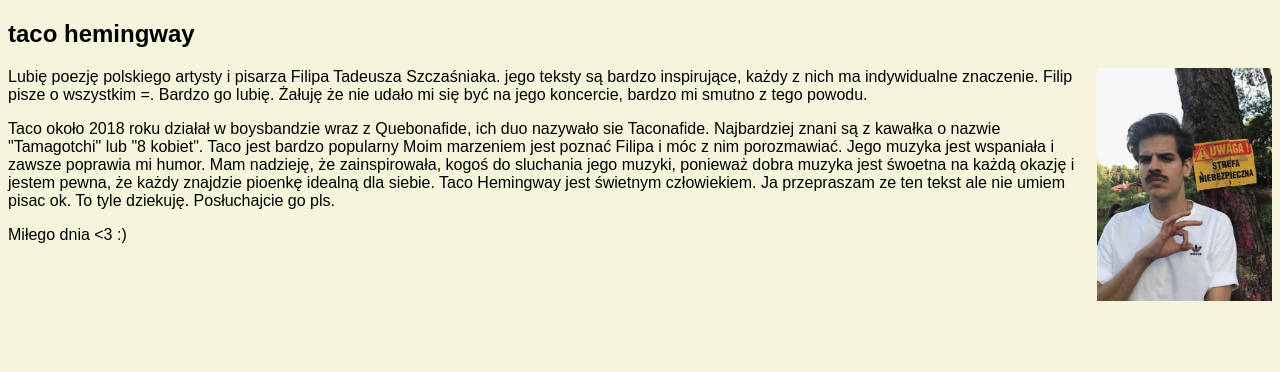
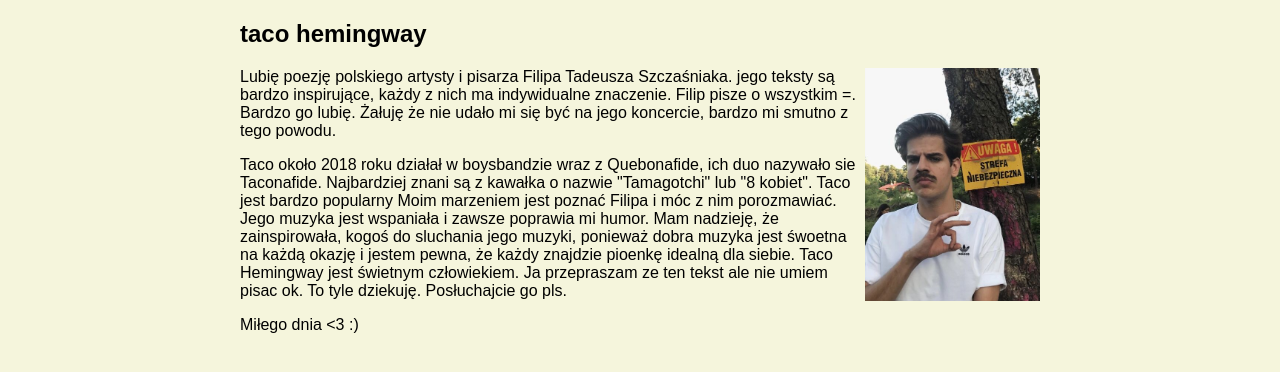
Before and after one commit to karolciauwusna/karolciauwusna.github.io, a plain HTML site: page index.html in a window 1280 px wide. Drawn offline with Linux system fonts and the light colour scheme.

Commit message:
Add files via upload

```diff
--- a/index.html
+++ b/index.html
@@ -9,21 +9,20 @@
 </head>
 <body>
 
+    <div>
 
      <h2> taco hemingway</h2>
 
-
-
     <p><img src="tacococococ.jpg" width="175" align="right">
 
-        Lubię poezję polskiego artysty i pisarza Filipa Tadeusza Szczaśniaka. jego teksty są bardzo inspirujące, każdy z nich ma indywidualne znaczenie. Filip pisze o wszystkim =. Bardzo go lubię. Żałuję że nie udało mi się być na jego koncercie, bardzo mi smutno z tego powodu. <p></p>
+    Lubię poezję polskiego artysty i pisarza Filipa Tadeusza Szczaśniaka. jego teksty są bardzo inspirujące, każdy z nich ma indywidualne znaczenie. Filip pisze o wszystkim =. Bardzo go lubię. Żałuję że nie udało mi się być na jego koncercie, bardzo mi smutno z tego powodu. <p></p>
 
     <p>Taco około 2018 roku działał w boysbandzie wraz z Quebonafide, ich duo nazywało sie Taconafide. Najbardziej znani są z kawałka o nazwie "Tamagotchi" lub "8 kobiet". Taco jest bardzo popularny
     Moim marzeniem jest poznać Filipa  i móc z nim porozmawiać. Jego muzyka jest wspaniała i zawsze poprawia mi humor. Mam nadzieję, że zainspirowała, kogoś do sluchania jego muzyki, ponieważ dobra muzyka jest śwoetna na każdą okazję i jestem pewna, że każdy znajdzie pioenkę idealną dla siebie. Taco Hemingway jest świetnym człowiekiem. Ja przepraszam ze ten tekst ale nie umiem pisac ok. To tyle dziekuję. Posłuchajcie go pls.</p>
 
     <p>Miłego dnia <3 :)</p>
 
-
+    </div>
 
 
 </body>
--- a/style.css
+++ b/style.css
@@ -20,3 +20,10 @@ li {
     color: rgb(31, 31, 31);
     padding: 5px;
 }
+
+div
+
+{
+    max-width: 800px;
+    margin: auto;
+}
```
